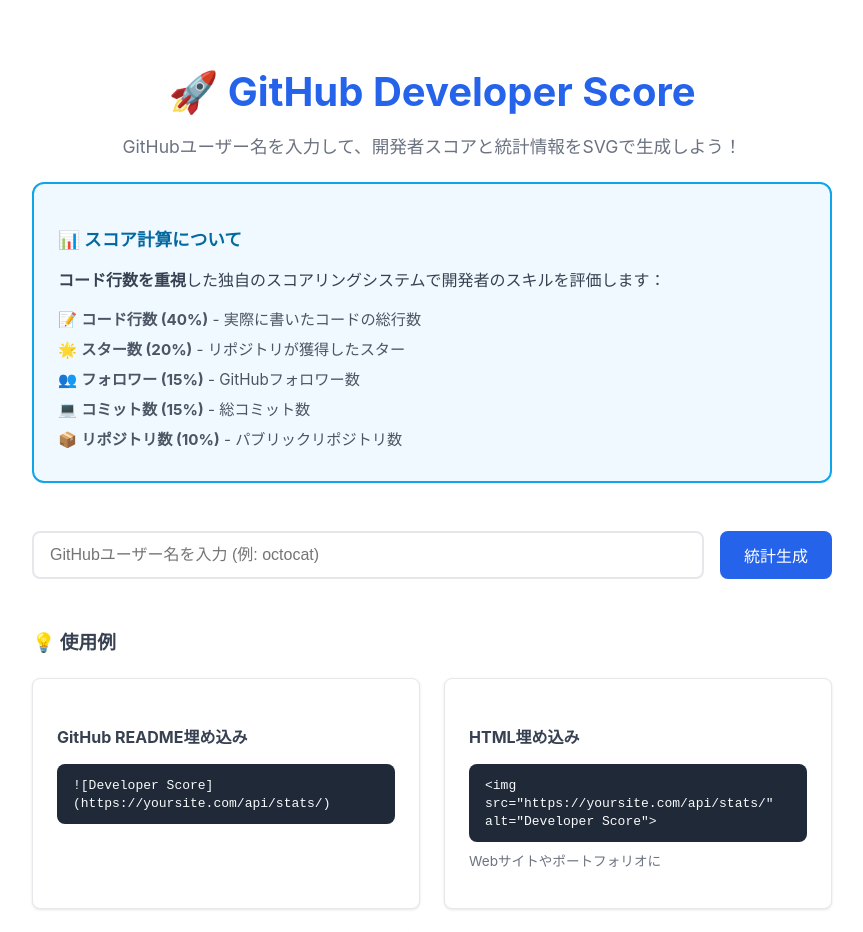
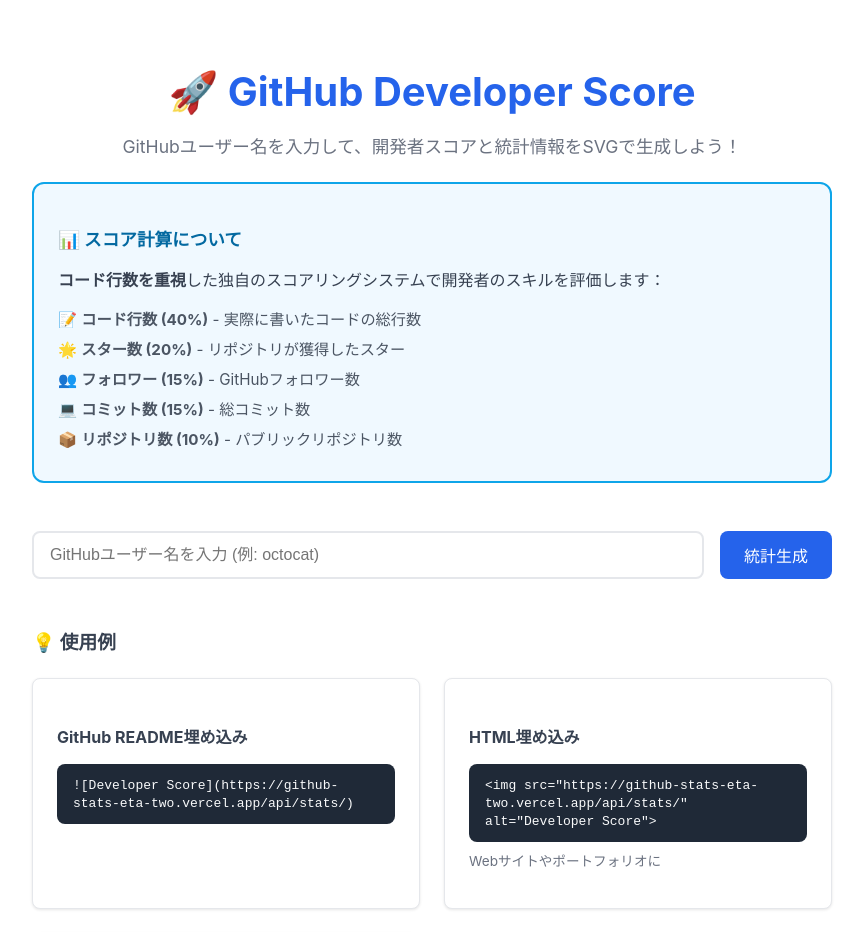
Before and after one commit to yomi4486/github_stats, a SvelteKit app: page / in a window 1280 px wide. Shown: the top 932 px of the page, without its empty margins (208-1071 px from the left). Built offline with nearby package versions, Linux system fonts and the light colour scheme.

Commit message:
Edit: domain

```diff
--- a/src/routes/+page.svelte
+++ b/src/routes/+page.svelte
@@ -115,13 +115,13 @@
 			<div class="card">
 				<h4>GitHub README埋め込み</h4>
 				<div class="code-block">
-					<code>![Developer Score](https://yoursite.com/api/stats/{username})</code>
+					<code>![Developer Score](https://github-stats-eta-two.vercel.app/api/stats/{username})</code>
 				</div>
 			</div>
 			<div class="card">
 				<h4>HTML埋め込み</h4>
 				<div class="code-block">
-					<code>&lt;img src="https://yoursite.com/api/stats/{username}" alt="Developer Score"&gt;</code>
+					<code>&lt;img src="https://github-stats-eta-two.vercel.app/api/stats/{username}" alt="Developer Score"&gt;</code>
 				</div>
 				<p style="font-size: 0.85rem; color: #6b7280; margin-top: 0.5rem;">
 					Webサイトやポートフォリオに
```
